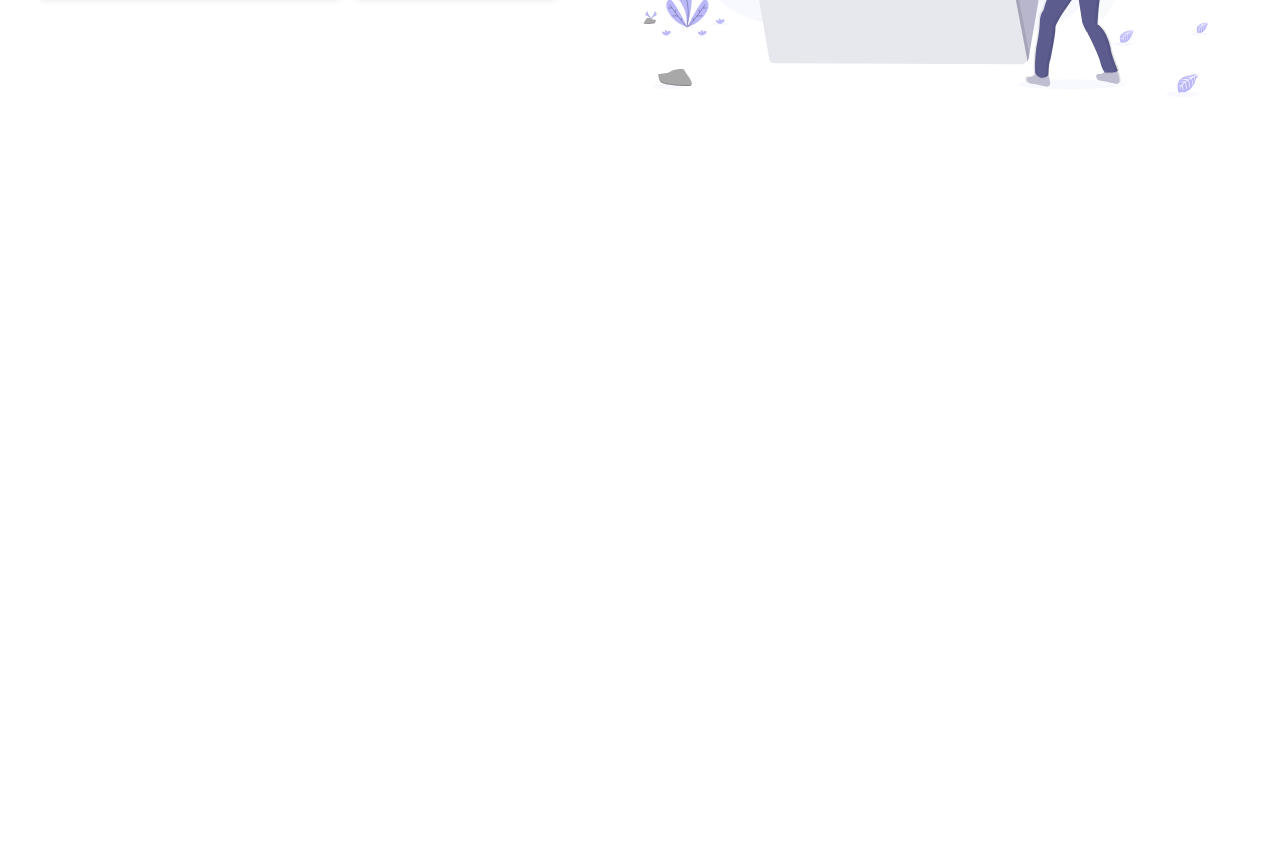
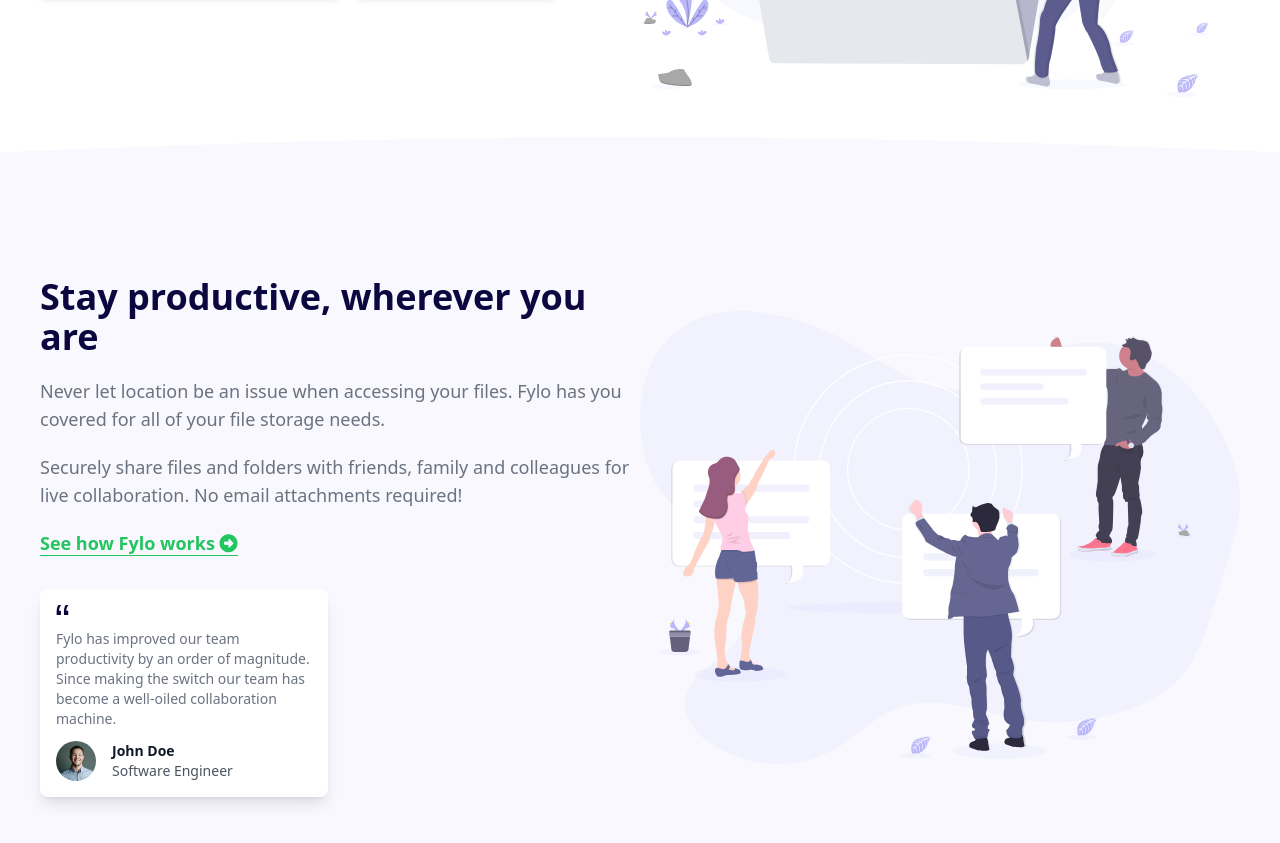
Before and after one commit to id-dev3/Fylo-landing-page-with-two-column-layout, a plain HTML site: page index.html in a window 1280 px wide. Shown: the part 443-1286 px from the top of the page. Drawn offline with nearby package versions, Linux system fonts and the light colour scheme.

Commit message:
Making the second section

```diff
--- a/index.html
+++ b/index.html
@@ -12,6 +12,7 @@
   <link rel="preconnect" href="https://fonts.gstatic.com" crossorigin>
   <link href="https://fonts.googleapis.com/css2?family=Open+Sans:wght@400;500&family=Raleway:wght@400;500;600&display=swap" rel="stylesheet">
   <script src="https://cdn.tailwindcss.com"></script>
+  <script src="https://kit.fontawesome.com/1b2a4a8051.js" crossorigin="anonymous"></script>
 </head>
 <body>
 
@@ -32,9 +33,9 @@
     </nav>
   </header>
 
-  <main class="font-main mx-10">
+  <main class="font-main">
 
-    <section class="flex flex-col md:flex-row md:flex-wrap md:justify-between md:items-center sm:flex-row-reverse mt-4">
+    <section class="flex flex-col md:flex-row md:flex-wrap md:justify-between md:items-center sm:flex-row-reverse mt-4 mb-10 mx-10">
       <div class="md:w-1/2">
         <h1 class="text-4xl font-bold mb-5">
           All your files in one secure location, accessible anywhere.
@@ -51,16 +52,47 @@
         <p class="text-red-500 text-xs italic peer-invalid:visible peer-valid:hidden" id="email-error"></p>
       </div>
       <div class="md:w-1/2">
-        <img src="./images/illustration-1.svg" alt="This is the hero banner">
+        <img class="w-full" src="./images/illustration-1.svg" alt="This is the hero banner">
       </div>
     </section>
 
-    <section class="flex flex-col md:flex-row md:flex-wrap md:justify-between md:items-center sm:flex-row-reverse mt-4 h-screen bg-cover bg-no-repeat bg-center bg-[./images/bg-curve-desktop.svg]">
+    <section class="flex flex-col md:flex-row md:flex-wrap md:justify-between md:items-center sm:flex-row-reverse mt-4 h-screen bg-cover w-full bg-no-repeat bg-center bg-[url('/images/bg-curve-desktop.svg')] px-10">
       <div class="md:w-1/2">
+        <h2 class="text-4xl font-bold mb-5">
+          Stay productive, wherever you are
+        </h2>
+        <p class="mb-5 text-lg text-gray-500 font-medium">
+          Never let location be an issue when accessing your files. Fylo has you
+          covered for all of your file storage needs.
+        </p>
+        <p class="mb-5 text-lg text-gray-500 font-medium">
+          Securely share files and folders with friends, family and colleagues for
+          live collaboration. No email attachments required!
+        </p>
+        <a class="text-lg font-semibold cursor-pointer text-green-500 hover:text-green-300 border-b border-b-green-500 hover:border-b-green-300" href="#">
+          See how Fylo works
+          <i class="fa-solid fa-circle-right"></i>
+        </a>
+        <div class="bg-white w-72 p-4 rounded-lg shadow-lg mt-8">
+          <div class="flex items-center mb-3">
+            <img src="./images/icon-quotes.svg" alt="This an icon of a quote">
+          </div>
+          <p class="text-gray-500 text-sm mb-3">
+            Fylo has improved our team productivity by an order of magnitude. Since
+            making the switch our team has become a well-oiled collaboration machine.
+          </p>
+          <div class="flex items-center">
+            <img class="w-10 h-10 rounded-full mr-4" src="./images/avatar-testimonial.jpg" alt="Profile Picture">
+            <div>
+              <p class="text-gray-900 text-sm font-bold">John Doe</p>
+              <p class="text-gray-600 text-sm">Software Engineer</p>
+            </div>
+          </div>
+        </div>
 
       </div>
       <div class="md:w-1/2">
-
+        <img class="w-full" src="./images/illustration-2.svg" alt="">
       </div>
     </section>
 
@@ -68,18 +100,15 @@
 
   <!--
 
-  Stay productive, wherever you are
 
-  Never let location be an issue when accessing your files. Fylo has you
-  covered for all of your file storage needs.
 
-  Securely share files and folders with friends, family and colleagues for
-  live collaboration. No email attachments required!
 
-  See how Fylo works
 
-  Fylo has improved our team productivity by an order of magnitude. Since
-  making the switch our team has become a well-oiled collaboration machine.
+
+
+
+
+
 
   Kyle Burton
   Founder & CEO, Huddle
--- a/style.css
+++ b/style.css
@@ -6,6 +6,6 @@
     text-decoration: none;
 }
 
-h1 {
+h1,h2 {
     color: #0c083f;
 }
```
